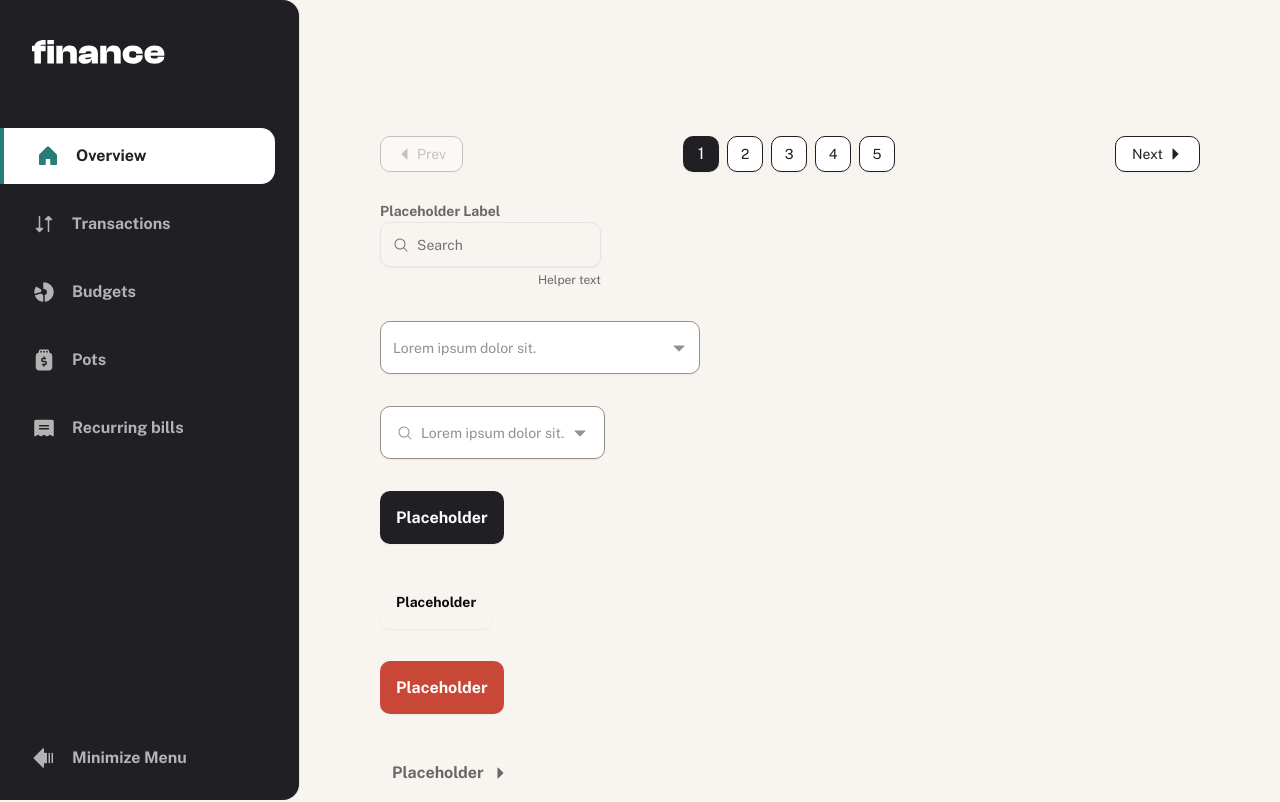
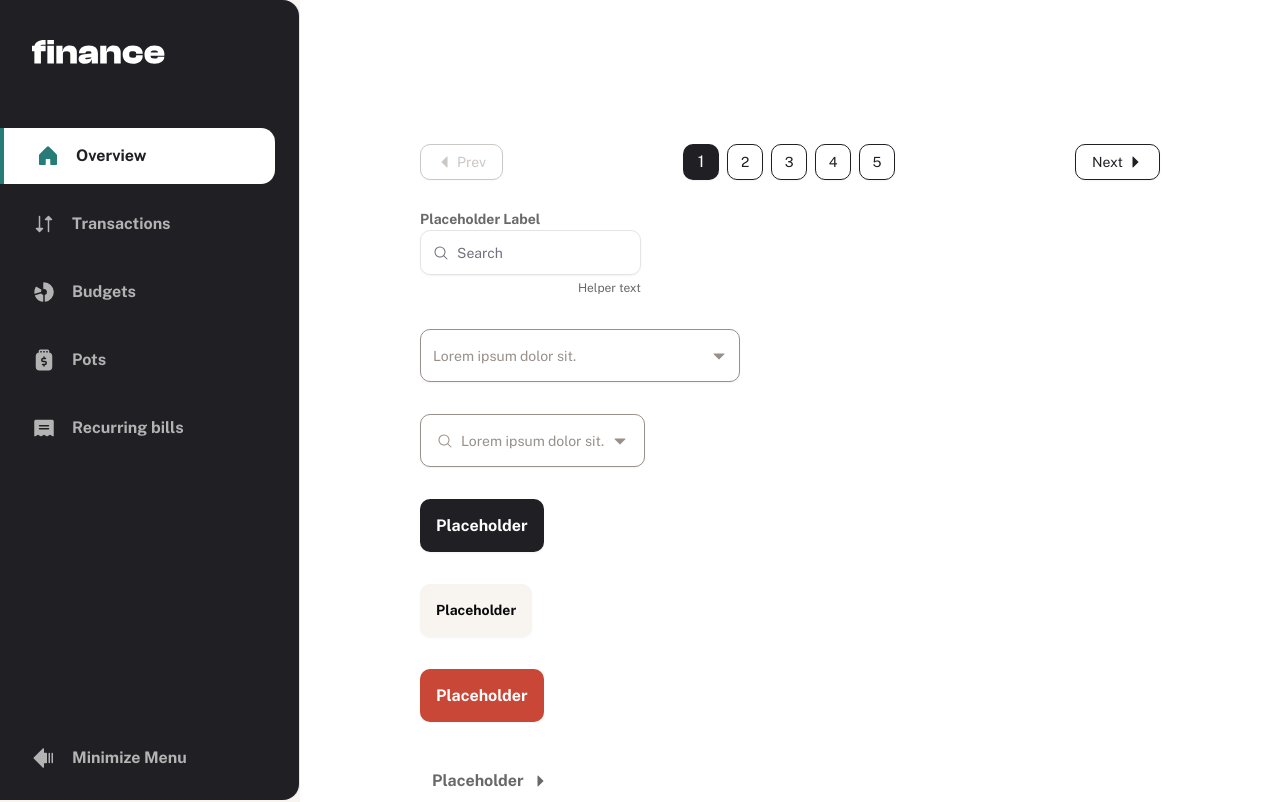
Before and after one commit to Aldi-H/personal-finance, a Next.js app: page / in a window 1280 px wide. Shown: the top 802 px of the page. Built offline with nearby package versions, Linux system fonts and the light colour scheme.

Commit message:
style: Refactor Dashboard layout to include SidebarInset and PfBottomNav

```diff
--- a/src/app/(dashboard)/layout.tsx
+++ b/src/app/(dashboard)/layout.tsx
@@ -1,14 +1,19 @@
+import { mobileNav } from "@/config/navigation";
 import React from "react";
 
-import { SidebarProvider } from "@/components/ui/sidebar";
+import { SidebarInset, SidebarProvider } from "@/components/ui/sidebar";
 
+import PfBottomNav from "@/components/pf-components/pf-navigation-menu/pf-navigation-menu";
 import PfSidebar from "@/components/pf-components/pf-sidebar/pf-sidebar";
 
 const DashboardLayout = ({ children }: { children: React.ReactNode }) => {
   return (
     <SidebarProvider>
       <PfSidebar />
-      {children}
+      <PfBottomNav navItems={mobileNav} />
+      <SidebarInset>
+        <div className="m-10">{children}</div>
+      </SidebarInset>
     </SidebarProvider>
   );
 };
--- a/src/app/(dashboard)/page.tsx
+++ b/src/app/(dashboard)/page.tsx
@@ -1,6 +1,5 @@
 "use client";
 
-import { mobileNav } from "@/config/navigation";
 import {
   CaretDownIcon,
   CaretRightIcon,
@@ -19,7 +18,6 @@ import { InputGroupAddon, InputGroupInput } from "@/components/ui/input-group";
 import PfCombobox from "@/components/pf-components/pf-combobox/pf-combobox";
 import PfDropdown from "@/components/pf-components/pf-dropdown/pf-dropdown";
 import PfInput from "@/components/pf-components/pf-input/pf-input";
-import PfBottomNav from "@/components/pf-components/pf-navigation-menu/pf-navigation-menu";
 import PfPagination from "@/components/pf-components/pf-pagination/pf-pagination";
 
 const items = [
@@ -40,10 +38,6 @@ export default function Home() {
   return (
     <div className="flex min-h-screen flex-col items-center justify-items-center gap-16 p-8 pb-20 sm:p-20">
       <main className="row-start-2 flex flex-col items-center gap-8 sm:items-start">
-        <div>
-          <PfBottomNav navItems={mobileNav} />
-        </div>
-
         <div className="w-full">
           <PfPagination
             page={page}
```
